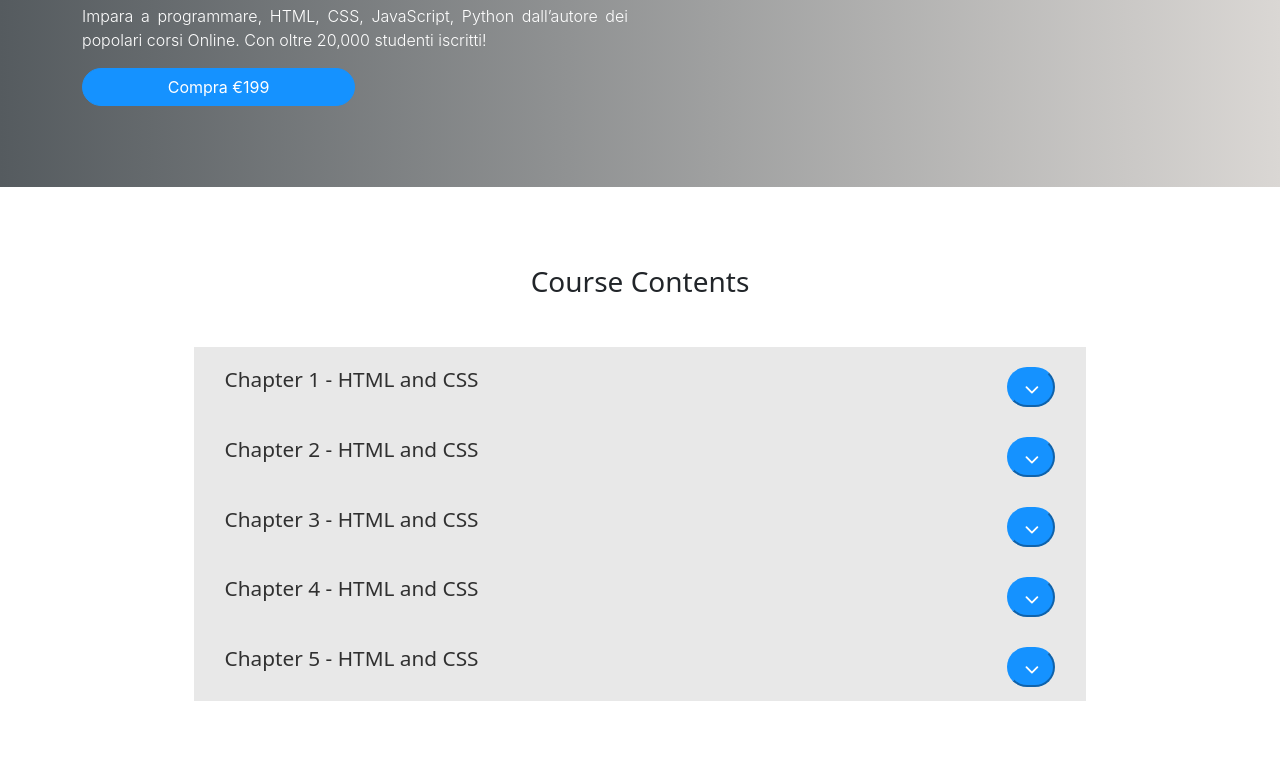
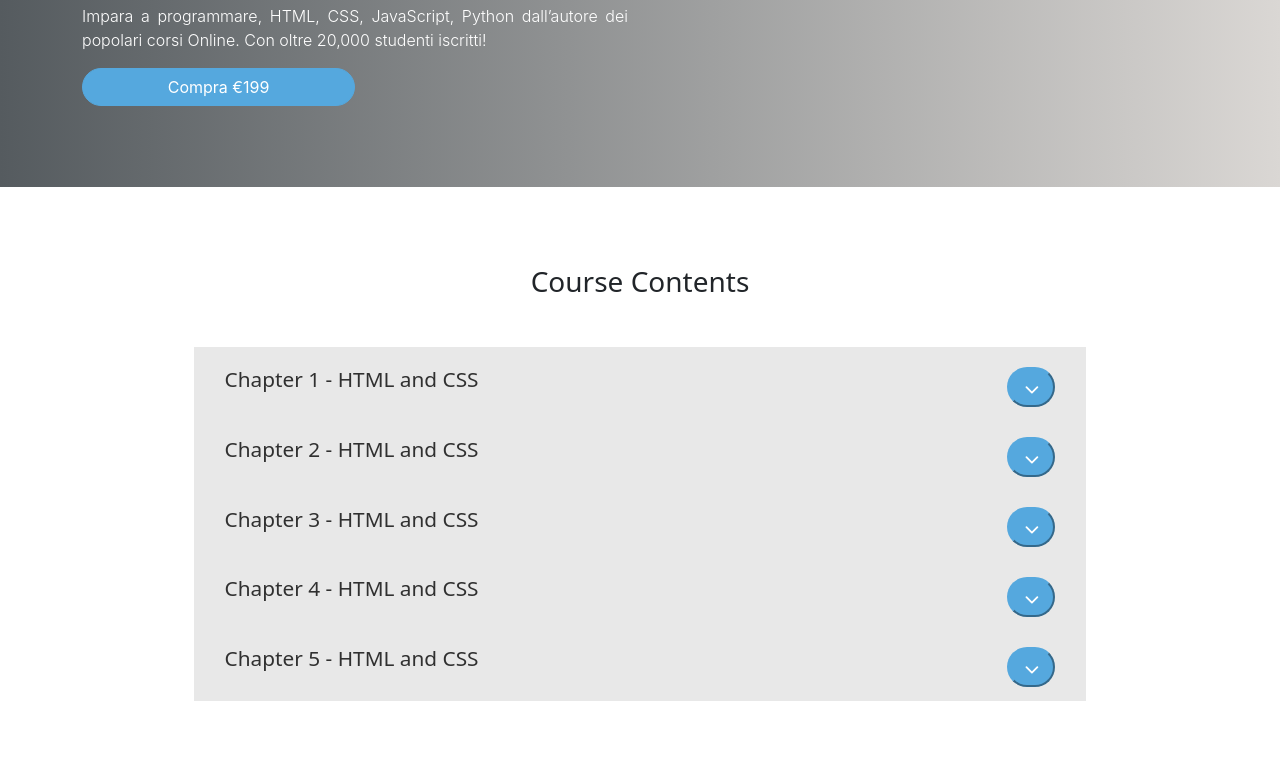
Before and after one commit to valerioviale/NodeAtlasPassport, a website: page public/html-e-css-da-zero.html in a window 1280 px wide. Shown: the part 362-1141 px from the top of the page. Drawn offline with nearby package versions, Linux system fonts and the light colour scheme.

Commit message:
changed color of the menu button.

```diff
--- a/public/style.css
+++ b/public/style.css
@@ -51,8 +51,8 @@ section p {
 button {
   border-radius: 20px !important;
   margin: 0.5px !important;
-  background-color: #1592ff !important;
-  border-color: #1592ff !important;
+  background-color: #55a8de !important;
+  border-color: #55a8de !important;
   color: #ffffff !important;
   display: inline-block !important;
   padding: 0 10px !important;
@@ -129,15 +129,15 @@ div.container {
 }
 
 a.btn.btn-dark {
-  background-color: #1592ff !important;
-  border-color: #1592ff !important;
+  background-color: #55a8de !important;
+  border-color: #55a8de !important;
   color: #ffffff !important;
 
 }
 
 a.btn.btn-ligth {
-  background-color: #1592ff !important;
-  border-color: #1592ff !important;
+  background-color: #55a8de !important;
+  border-color: #55a8de !important;
   color: #ffffff !important;
 
 }
```
